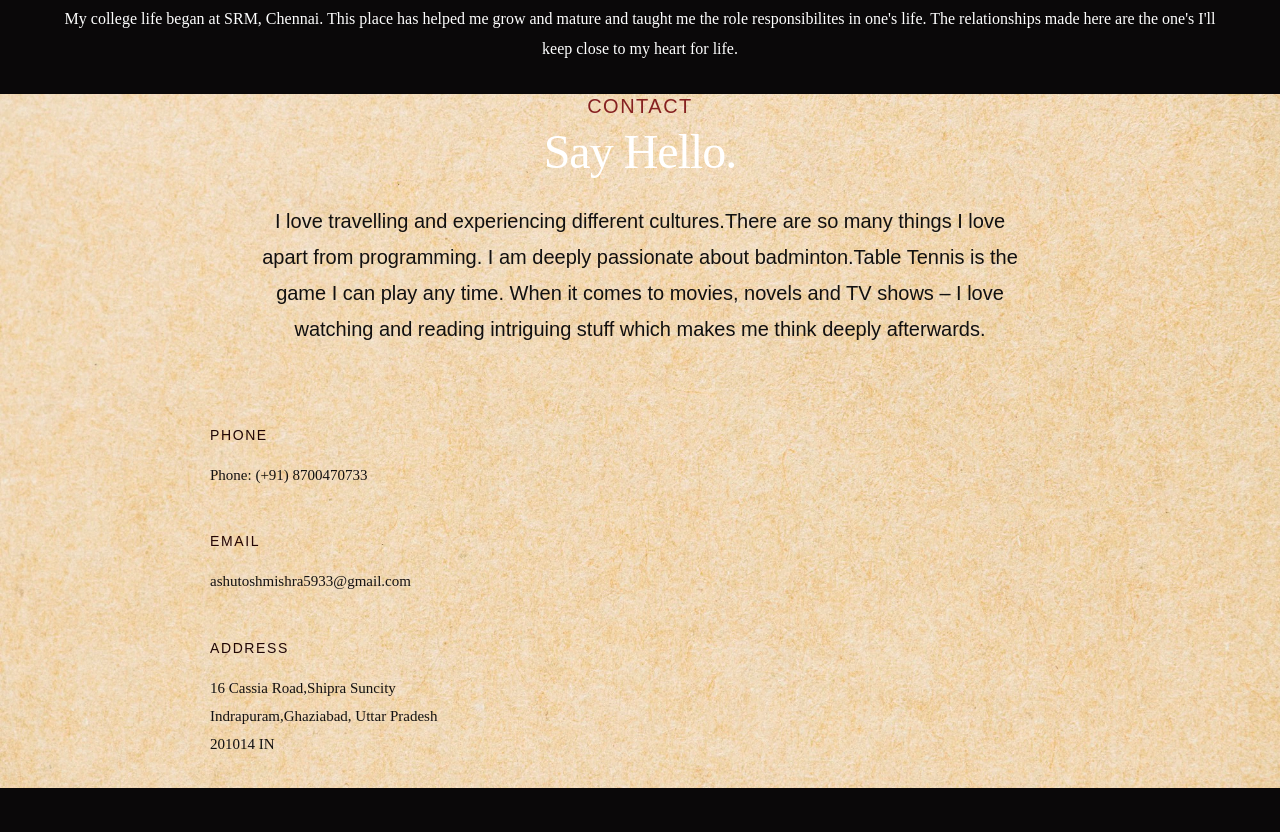
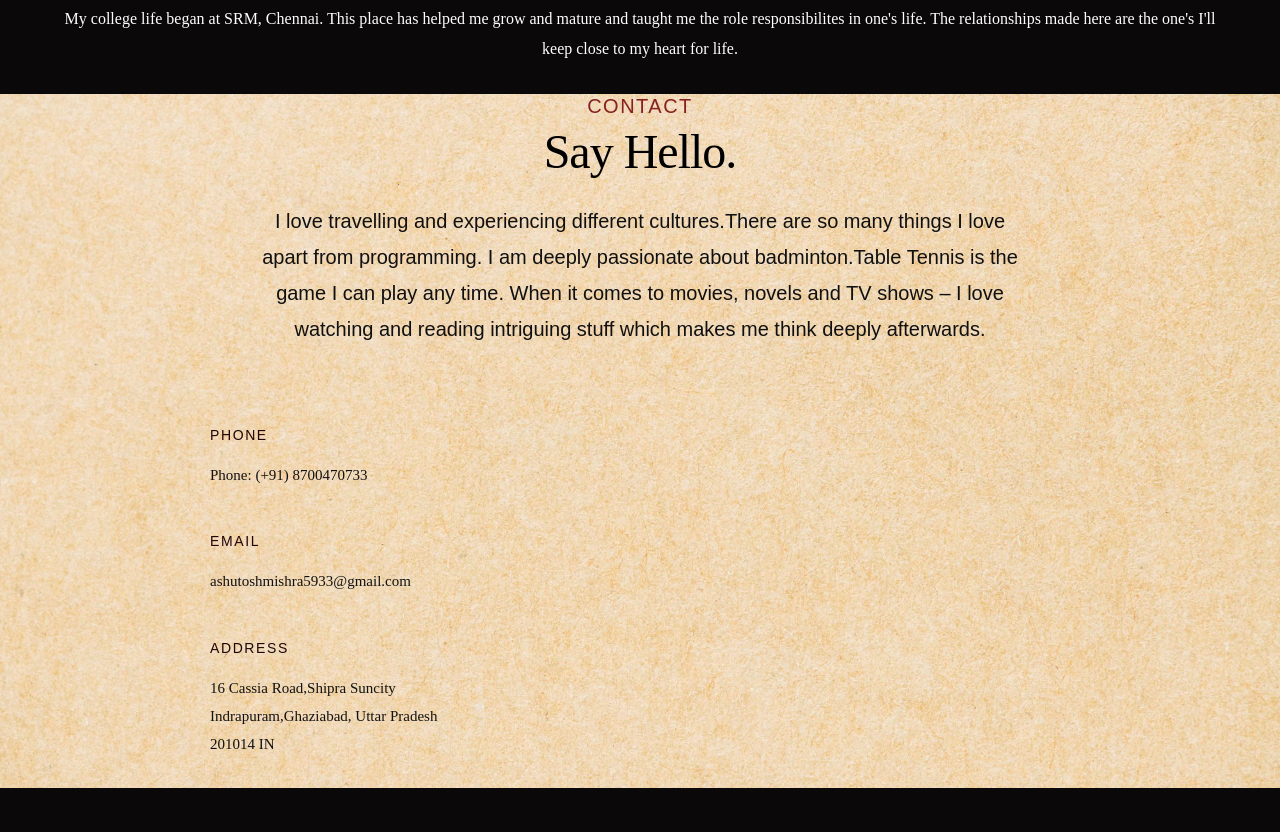
Before and after one commit to Colossal08/portfolio, a plain HTML site: page index.html in a window 1280 px wide. Shown: the part 3690-4522 px from the top of the page. Drawn offline with Linux system fonts and the light colour scheme; files whose address does not match are found by name.

Commit message:
Update main.css

```diff
--- a/css/main.css
+++ b/css/main.css
@@ -67,7 +67,9 @@
 html {
     font-size: 10px;
 }
-
+#hello {
+    color : black;
+}
 @media only screen and (max-width: 400px) {
     html {
         font-size: 9.375px;
```
